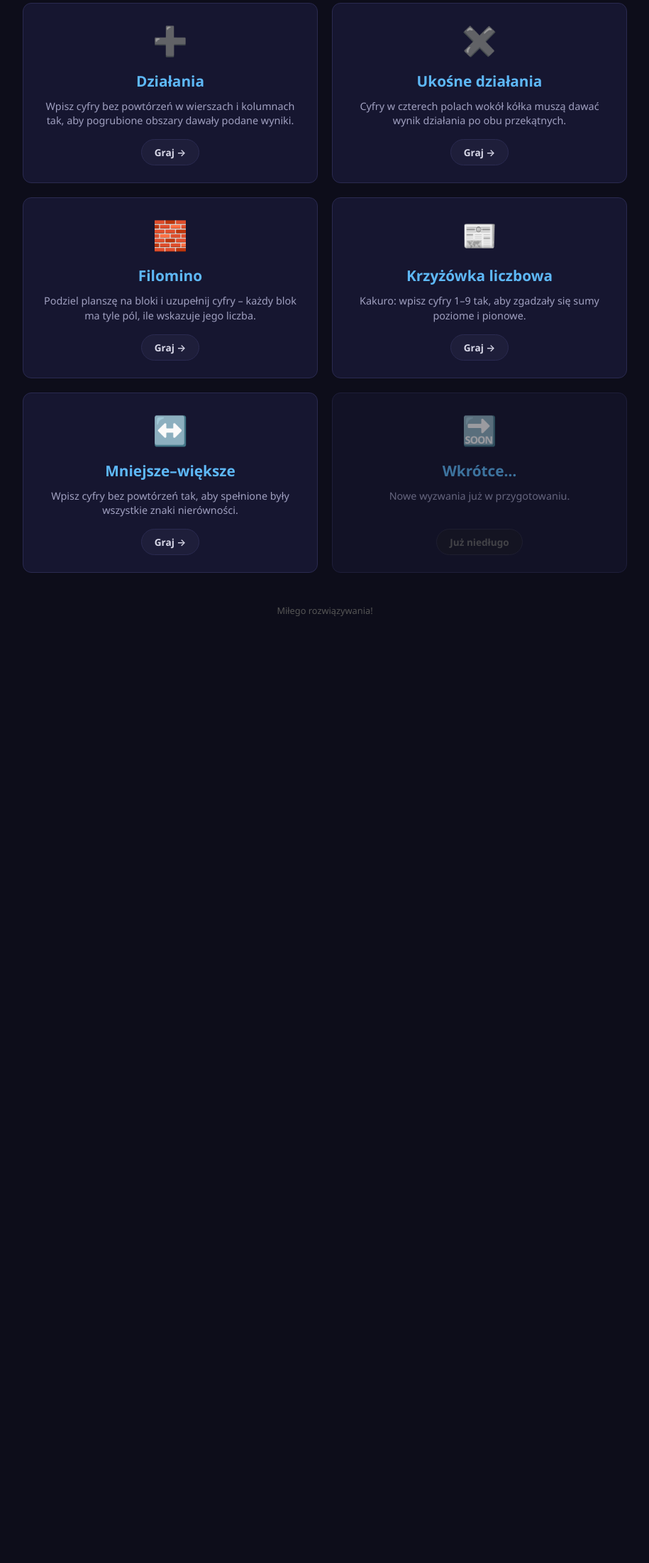
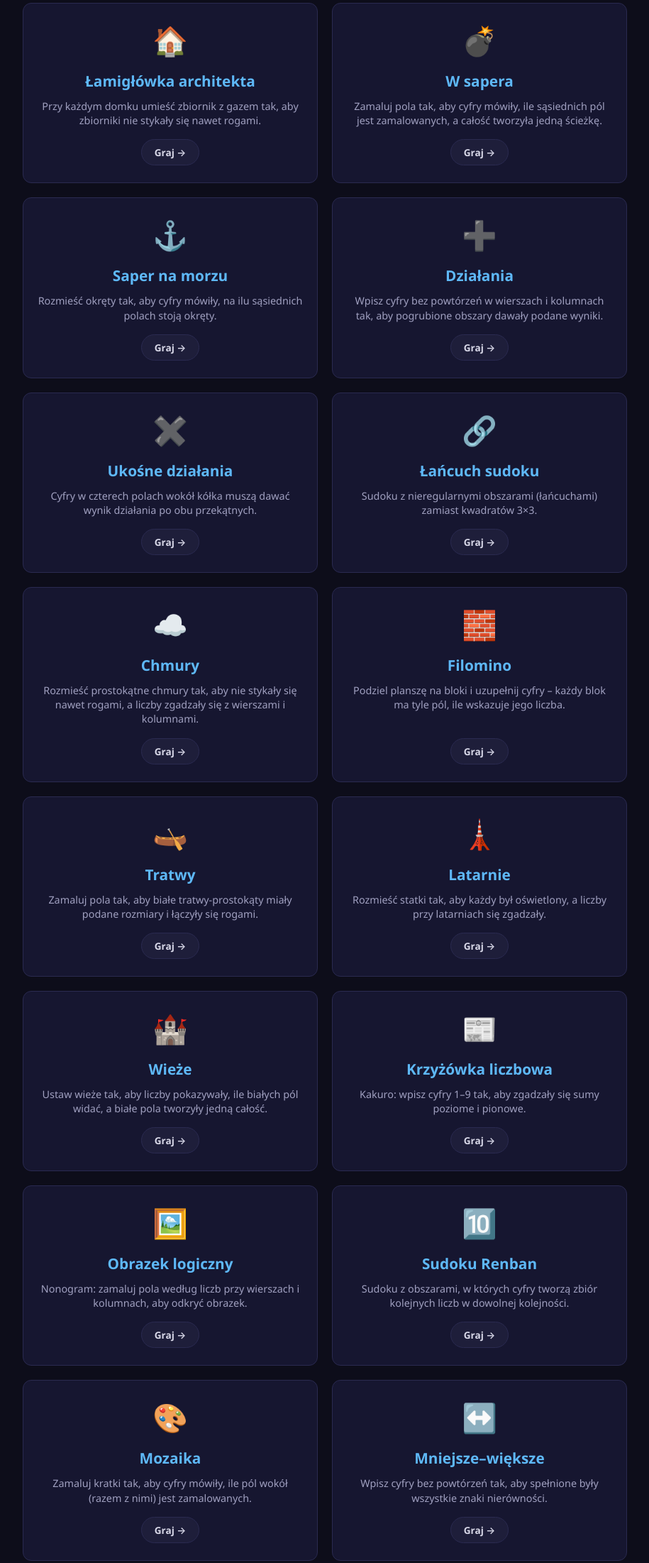
Before and after one commit to dxavvv/logic-puzzles, a plain HTML site: page index.html in a window 1280 px wide. Shown: the part 993-3195 px from the top of the page at 71% size, without its empty margins (182-1097 px from the left). Before the commit the page ends 1902 px from the top, so only its background shows below. Drawn offline with Linux system fonts and the light colour scheme.

Commit message:
feat: list all new puzzles on the home page

```diff
--- a/index.html
+++ b/index.html
@@ -57,6 +57,27 @@
                 <span class="card-btn">Graj →</span>
             </a>
 
+            <a href="games/architekt/index.html" class="game-card">
+                <div class="card-icon">🏠</div>
+                <h2>Łamigłówka architekta</h2>
+                <p>Przy każdym domku umieść zbiornik z gazem tak, aby zbiorniki nie stykały się nawet rogami.</p>
+                <span class="card-btn">Graj →</span>
+            </a>
+
+            <a href="games/wsapera/index.html" class="game-card">
+                <div class="card-icon">💣</div>
+                <h2>W sapera</h2>
+                <p>Zamaluj pola tak, aby cyfry mówiły, ile sąsiednich pól jest zamalowanych, a całość tworzyła jedną ścieżkę.</p>
+                <span class="card-btn">Graj →</span>
+            </a>
+
+            <a href="games/sapernamorzu/index.html" class="game-card">
+                <div class="card-icon">⚓</div>
+                <h2>Saper na morzu</h2>
+                <p>Rozmieść okręty tak, aby cyfry mówiły, na ilu sąsiednich polach stoją okręty.</p>
+                <span class="card-btn">Graj →</span>
+            </a>
+
             <a href="games/dzialania/index.html" class="game-card">
                 <div class="card-icon">➕</div>
                 <h2>Działania</h2>
@@ -71,10 +92,45 @@
                 <span class="card-btn">Graj →</span>
             </a>
 
+            <a href="games/lancuchsudoku/index.html" class="game-card">
+                <div class="card-icon">🔗</div>
+                <h2>Łańcuch sudoku</h2>
+                <p>Sudoku z nieregularnymi obszarami (łańcuchami) zamiast kwadratów 3×3.</p>
+                <span class="card-btn">Graj →</span>
+            </a>
+
+            <a href="games/chmury/index.html" class="game-card">
+                <div class="card-icon">☁️</div>
+                <h2>Chmury</h2>
+                <p>Rozmieść prostokątne chmury tak, aby nie stykały się nawet rogami, a liczby zgadzały się z wierszami i kolumnami.</p>
+                <span class="card-btn">Graj →</span>
+            </a>
+
             <a href="games/filomino/index.html" class="game-card">
                 <div class="card-icon">🧱</div>
                 <h2>Filomino</h2>
                 <p>Podziel planszę na bloki i uzupełnij cyfry – każdy blok ma tyle pól, ile wskazuje jego liczba.</p>
+                <span class="card-btn">Graj →</span>
+            </a>
+
+            <a href="games/tratwy/index.html" class="game-card">
+                <div class="card-icon">🛶</div>
+                <h2>Tratwy</h2>
+                <p>Zamaluj pola tak, aby białe tratwy-prostokąty miały podane rozmiary i łączyły się rogami.</p>
+                <span class="card-btn">Graj →</span>
+            </a>
+
+            <a href="games/latarnie/index.html" class="game-card">
+                <div class="card-icon">🗼</div>
+                <h2>Latarnie</h2>
+                <p>Rozmieść statki tak, aby każdy był oświetlony, a liczby przy latarniach się zgadzały.</p>
+                <span class="card-btn">Graj →</span>
+            </a>
+
+            <a href="games/wieze/index.html" class="game-card">
+                <div class="card-icon">🏰</div>
+                <h2>Wieże</h2>
+                <p>Ustaw wieże tak, aby liczby pokazywały, ile białych pól widać, a białe pola tworzyły jedną całość.</p>
                 <span class="card-btn">Graj →</span>
             </a>
 
@@ -85,10 +141,38 @@
                 <span class="card-btn">Graj →</span>
             </a>
 
+            <a href="games/obrazeklogiczny/index.html" class="game-card">
+                <div class="card-icon">🖼️</div>
+                <h2>Obrazek logiczny</h2>
+                <p>Nonogram: zamaluj pola według liczb przy wierszach i kolumnach, aby odkryć obrazek.</p>
+                <span class="card-btn">Graj →</span>
+            </a>
+
+            <a href="games/sudokurenban/index.html" class="game-card">
+                <div class="card-icon">🔟</div>
+                <h2>Sudoku Renban</h2>
+                <p>Sudoku z obszarami, w których cyfry tworzą zbiór kolejnych liczb w dowolnej kolejności.</p>
+                <span class="card-btn">Graj →</span>
+            </a>
+
+            <a href="games/mozaika/index.html" class="game-card">
+                <div class="card-icon">🎨</div>
+                <h2>Mozaika</h2>
+                <p>Zamaluj kratki tak, aby cyfry mówiły, ile pól wokół (razem z nimi) jest zamalowanych.</p>
+                <span class="card-btn">Graj →</span>
+            </a>
+
             <a href="games/mniejszewieksze/index.html" class="game-card">
                 <div class="card-icon">↔️</div>
                 <h2>Mniejsze–większe</h2>
                 <p>Wpisz cyfry bez powtórzeń tak, aby spełnione były wszystkie znaki nierówności.</p>
+                <span class="card-btn">Graj →</span>
+            </a>
+
+            <a href="games/parkiet/index.html" class="game-card">
+                <div class="card-icon">🪵</div>
+                <h2>Parkiet</h2>
+                <p>Wpisz cyfry w klepki parkietu tak, aby w każdym wierszu i kolumnie było tyle samo cyfr każdego rodzaju.</p>
                 <span class="card-btn">Graj →</span>
             </a>
 
```
